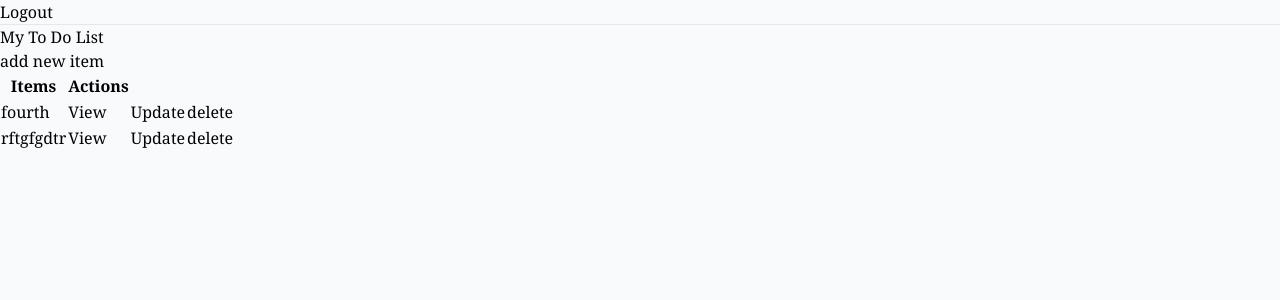
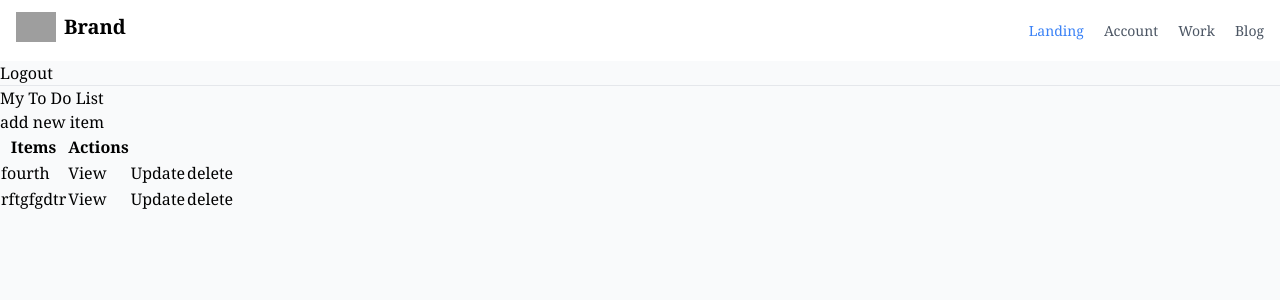
Before and after one commit to alamin72b/GuideMeThere, a Django app: page / in a window 1280 px wide. Shown: the top 300 px of the page. Run offline with Django 5.2, Linux system fonts and the light colour scheme; a user stored in the database is signed in; data comes from the database, SQL or seed files in the repository; both versions use the stored data as it was after the commit; some libraries are stand-ins or nearby versions; some web fonts are replaced; grey boxes are pictures that could not be loaded.

Commit message:
Add homepage view and template integration

```diff
--- a/GuideMeThere/settings.py
+++ b/GuideMeThere/settings.py
@@ -40,6 +40,7 @@ INSTALLED_APPS = [
     'tailwind',
     'theme',
     'login',
+
 
 
      'widget_tweaks',
--- /dev/null
+++ b/login/templates/login/home.html
@@ -0,0 +1,82 @@
+{% extends "login/base.html" %}
+{% block navbar %}
+<header class="relative flex flex-wrap sm:justify-start sm:flex-nowrap w-full bg-white text-sm py-3 dark:bg-neutral-800">
+    <nav class="max-w-[85rem] w-full mx-auto px-4 sm:flex sm:items-center sm:justify-between">
+  <div class="flex items-center justify-between">
+    <a class="flex-none text-xl font-semibold dark:text-white focus:outline-none focus:opacity-80" href="#" aria-label="Brand">
+      <span class="inline-flex items-center gap-x-2 text-xl font-semibold dark:text-white">
+        <img class="w-10 h-auto" src="../assets/img/logo/logo-short.png" alt="Logo">
+        Brand
+      </span>
+    </a>
+    <div class="sm:hidden">
+      <button type="button" class="hs-collapse-toggle relative size-7 flex justify-center items-center gap-x-2 rounded-lg border border-gray-200 bg-white text-gray-800 shadow-sm hover:bg-gray-50 focus:outline-none focus:bg-gray-50 disabled:opacity-50 disabled:pointer-events-none dark:bg-transparent dark:border-neutral-700 dark:text-white dark:hover:bg-white/10 dark:focus:bg-white/10" id="hs-navbar-example-collapse" aria-expanded="false" aria-controls="hs-navbar-example" aria-label="Toggle navigation" data-hs-collapse="#hs-navbar-example">
+        <svg class="hs-collapse-open:hidden shrink-0 size-4" xmlns="http://www.w3.org/2000/svg" width="24" height="24" viewBox="0 0 24 24" fill="none" stroke="currentColor" stroke-width="2" stroke-linecap="round" stroke-linejoin="round"><line x1="3" x2="21" y1="6" y2="6"/><line x1="3" x2="21" y1="12" y2="12"/><line x1="3" x2="21" y1="18" y2="18"/></svg>
+        <svg class="hs-collapse-open:block hidden shrink-0 size-4" xmlns="http://www.w3.org/2000/svg" width="24" height="24" viewBox="0 0 24 24" fill="none" stroke="currentColor" stroke-width="2" stroke-linecap="round" stroke-linejoin="round"><path d="M18 6 6 18"/><path d="m6 6 12 12"/></svg>
+        <span class="sr-only">Toggle navigation</span>
+      </button>
+    </div>
+  </div>
+  <div id="hs-navbar-example" class="hidden hs-collapse overflow-hidden transition-all duration-300 basis-full grow sm:block" aria-labelledby="hs-navbar-example-collapse">
+    <div class="flex flex-col gap-5 mt-5 sm:flex-row sm:items-center sm:justify-end sm:mt-0 sm:ps-5">
+      <a class="font-medium text-blue-500 focus:outline-none" href="#" aria-current="page">Landing</a>
+      <a class="font-medium text-gray-600 hover:text-gray-400 focus:outline-none focus:text-gray-400 dark:text-neutral-400 dark:hover:text-neutral-500 dark:focus:text-neutral-500" href="#">Account</a>
+      <a class="font-medium text-gray-600 hover:text-gray-400 focus:outline-none focus:text-gray-400 dark:text-neutral-400 dark:hover:text-neutral-500 dark:focus:text-neutral-500" href="#">Work</a>
+      <a class="font-medium text-gray-600 hover:text-gray-400 focus:outline-none focus:text-gray-400 dark:text-neutral-400 dark:hover:text-neutral-500 dark:focus:text-neutral-500" href="#">Blog</a>
+    </div>
+  </div>
+</nav>
+</header>
+{% endblock navbar %}
+
+{% block content %}
+
+{% if user.is_authenticated %}
+<form method="post" action="{% url 'logout' %}">
+    {% csrf_token %}
+    <button type="submit">Logout</button>
+</form>
+{% else %}
+    <a href="{% url 'login' %}">Login</a>
+{% endif %}
+
+
+<hr>
+    <!-- Page heading -->
+    <h1>My To Do List</h1>
+    <a href="{% url 'task-create' %}" > add new item</a>
+    <!-- Table to display the list of tasks -->
+    <table>
+        <tr>
+            <!-- Table headers for better readability -->
+            <th>Items</th>
+            <th>Actions</th>
+        </tr>
+
+        <!-- Loop through the tasks passed from the view -->
+        {% for task in tasks %}
+            <tr>
+                <!-- Display the task title -->
+                <td>{{ task.title }}</td>
+
+                <!-- Link to view the details of a specific task -->
+                <td>
+                    <a href="{% url 'task' task.id %}">View</a>
+                </td>
+                <td>
+                    <a href="{% url 'task-update' task.id %}">Update</a>
+                </td>
+                <td>
+                    <a href="{% url 'task-delete' task.id %}">delete</a>
+                </td>
+            </tr>
+        {% empty %}
+            <!-- Message displayed if no tasks are found -->
+            <tr>
+                <td colspan="2">
+                    <h3>No items</h3>
+                </td>
+            </tr>
+        {% endfor %}
+    </table>
+{% endblock content %}
--- a/login/templates/login/login.html
+++ b/login/templates/login/login.html
@@ -1,5 +1,6 @@
 {% extends "login/base.html" %}
 {% load widget_tweaks %}
+
 {% block content %}
   <div class=" bg-gray-100 flex items-center justify-center min-h-screen ">
     <!-- Background Grid -->
--- a/login/urls.py
+++ b/login/urls.py
@@ -1,5 +1,5 @@
 from django.urls import path
-from .views import TaskList, TaskDetail, TaskCreate, TaskUpdate, TaskDelete,CustomLoginView
+from .views import homePage, TaskDetail, TaskCreate, TaskUpdate, TaskDelete,CustomLoginView
 
 from .views import CustomLogoutView
 urlpatterns = [
@@ -11,7 +11,7 @@ urlpatterns = [
 
 
     # URL for the list of tasks
-    path('', TaskList.as_view(), name='tasks'),
+    path('', homePage.as_view(), name='tasks'),
 
     # URL for viewing the details of a specific task
     path('task/<int:pk>/', TaskDetail.as_view(), name='task'),
--- a/login/views.py
+++ b/login/views.py
@@ -1,52 +1,88 @@
+# Import necessary modules and classes
 from django.shortcuts import render
 from django.views.generic.list import ListView
 from django.views.generic.detail import DetailView
 from django.views.generic.edit import CreateView, UpdateView, DeleteView
 from django.urls import reverse_lazy
 from django.contrib.auth.mixins import LoginRequiredMixin
-from .models import Task
+from .models import Task  # Import the Task model
 from django.contrib.auth.views import LoginView, LogoutView
 
 # View to handle user logout with GET method override
 class CustomLogoutView(LogoutView):
+    """
+    Custom LogoutView class to handle user logout. Overrides the default GET method
+    to call the POST method, which is responsible for logging the user out.
+    This ensures that logging out is handled consistently with the expected behavior.
+    """
     def get(self, request, *args, **kwargs):
+        # Calls the POST method to log the user out
         return self.post(request, *args, **kwargs)
 
 # View to handle user login
 class CustomLoginView(LoginView):
-    template_name = 'login/login.html'  # Template for the login page
-    fields = '__all__'  # Use all fields of the default User model
-    redirect_authenticated_user = True  # Redirect already logged-in users
+    """
+    Custom LoginView class to handle user login.
+    - Uses a custom template for the login page.
+    - Redirects already authenticated users to the task list page.
+    """
+    template_name = 'login/login.html'  # Custom template for the login page
+    fields = '__all__'  # Use all fields from the default User model in the form
+    redirect_authenticated_user = True  # Automatically redirect authenticated users to the task list
 
-    # Redirects to the task list upon successful login
+    # Redirects to the task list page upon successful login
     def get_success_url(self):
-        return reverse_lazy('tasks')
+        return reverse_lazy('tasks')  # Redirect to the 'tasks' page after login
 
 # View to list all tasks (requires login)
-class TaskList(LoginRequiredMixin, ListView):
-    model = Task  # Specifies the model to fetch data from
-    context_object_name = 'tasks'  # Name of the context variable to access the tasks in the template
+class homePage(LoginRequiredMixin, ListView):
+    """
+    View to list all tasks. This is a class-based view that extends ListView.
+    It requires the user to be authenticated before displaying the task list.
+    """
+    model = Task  # Specifies the model from which to fetch data
+    context_object_name = 'tasks'  # The context variable name used to access tasks in the template
+    template_name = 'login/home.html'  # Updated to point to the correct template
 
 # View to display the details of a single task (requires login)
 class TaskDetail(LoginRequiredMixin, DetailView):
-    model = Task  # Specifies the model to fetch data from
-    context_object_name = 'task'  # Name of the context variable to access the task in the template
+    """
+    View to display the details of a single task. This is a class-based view that extends DetailView.
+    It requires the user to be authenticated before viewing the task details.
+    """
+    model = Task  # Specifies the model from which to fetch data
+    context_object_name = 'task'  # The context variable name used to access the task in the template
 
 # View to create a new task (requires login)
 class TaskCreate(LoginRequiredMixin, CreateView):
-    model = Task  # Specifies the model to create a new instance
-    fields = '__all__'  # Includes all fields of the model in the form
-    success_url = reverse_lazy('tasks')  # Redirects to the tasks list page upon successful creation
+    """
+    View to create a new task. This is a class-based view that extends CreateView.
+    It requires the user to be authenticated before creating a new task.
+    After successfully creating a task, the user is redirected to the task list.
+    """
+    model = Task  # Specifies the model to create a new instance of
+    fields = '__all__'  # Includes all fields from the model in the form
+    success_url = reverse_lazy('tasks')  # Redirects to the tasks list page after successful creation
 
 # View to update an existing task (requires login)
 class TaskUpdate(LoginRequiredMixin, UpdateView):
-    model = Task  # Specifies the model to update an existing instance
-    fields = '__all__'  # Includes all fields of the model in the form
-    context_object_name = 'task'  # Name of the context variable to access the task in the template
-    success_url = reverse_lazy('tasks')  # Redirects to the tasks list page upon successful update
+    """
+    View to update an existing task. This is a class-based view that extends UpdateView.
+    It requires the user to be authenticated before updating a task.
+    After a successful update, the user is redirected to the task list.
+    """
+    model = Task  # Specifies the model to update an existing task
+    fields = '__all__'  # Includes all fields from the model in the form
+    context_object_name = 'task'  # The context variable name used to access the task in the template
+    success_url = reverse_lazy('tasks')  # Redirects to the tasks list page after successful update
 
 # View to delete an existing task (requires login)
 class TaskDelete(LoginRequiredMixin, DeleteView):
-    model = Task  # Specifies the model to delete an instance
-    context_object_name = 'task'  # Name of the context variable to access the task in the template
-    success_url = reverse_lazy('tasks')  # Redirects to the task list page after successful deletion
+    """
+    View to delete an existing task. This is a class-based view that extends DeleteView.
+    It requires the user to be authenticated before deleting a task.
+    After successfully deleting a task, the user is redirected to the task list.
+    """
+    model = Task  # Specifies the model from which to delete a task
+    context_object_name = 'task'  # The context variable name used to access the task in the template
+    success_url = reverse_lazy('tasks')  # Redirects to the tasks list page after successful deletion
--- a/theme/static/css/dist/styles.css
+++ b/theme/static/css/dist/styles.css
@@ -820,6 +832,10 @@ select {
   margin-left: 0.5rem;
 }
 
+.mt-5 {
+  margin-top: 1.25rem;
+}
+
 .block {
   display: block;
 }
@@ -828,8 +844,26 @@ select {
   display: flex;
 }
 
+.inline-flex {
+  display: inline-flex;
+}
+
 .table {
   display: table;
+}
+
+.hidden {
+  display: none;
+}
+
+.size-4 {
+  width: 1rem;
+  height: 1rem;
+}
+
+.size-7 {
+  width: 1.75rem;
+  height: 1.75rem;
 }
 
 .h-4 {
@@ -838,6 +872,10 @@ select {
 
 .h-screen {
   height: 100vh;
+}
+
+.h-auto {
+  height: auto;
 }
 
 .min-h-screen {
@@ -856,6 +894,30 @@ select {
   width: 100%;
 }
 
+.w-10 {
+  width: 2.5rem;
+}
+
+.max-w-\[85rem\] {
+  max-width: 85rem;
+}
+
+.flex-none {
+  flex: none;
+}
+
+.shrink-0 {
+  flex-shrink: 0;
+}
+
+.grow {
+  flex-grow: 1;
+}
+
+.basis-full {
+  flex-basis: 100%;
+}
+
 .translate-x-2 {
   --tw-translate-x: 0.5rem;
   transform: translate(var(--tw-translate-x), var(--tw-translate-y)) rotate(var(--tw-rotate)) skewX(var(--tw-skew-x)) skewY(var(--tw-skew-y)) scaleX(var(--tw-scale-x)) scaleY(var(--tw-scale-y));
@@ -864,6 +926,14 @@ select {
 .translate-y-2 {
   --tw-translate-y: 0.5rem;
   transform: translate(var(--tw-translate-x), var(--tw-translate-y)) rotate(var(--tw-rotate)) skewX(var(--tw-skew-x)) skewY(var(--tw-skew-y)) scaleX(var(--tw-scale-x)) scaleY(var(--tw-scale-y));
+}
+
+.flex-col {
+  flex-direction: column;
+}
+
+.flex-wrap {
+  flex-wrap: wrap;
 }
 
 .items-center {
@@ -876,6 +946,19 @@ select {
 
 .justify-between {
   justify-content: space-between;
+}
+
+.gap-5 {
+  gap: 1.25rem;
+}
+
+.gap-x-2 {
+  -moz-column-gap: 0.5rem;
+       column-gap: 0.5rem;
+}
+
+.overflow-hidden {
+  overflow: hidden;
 }
 
 .rounded {
@@ -964,6 +1052,11 @@ select {
   padding-bottom: 0.5rem;
 }
 
+.py-3 {
+  padding-top: 0.75rem;
+  padding-bottom: 0.75rem;
+}
+
 .text-center {
   text-align: center;
 }
@@ -1004,6 +1097,10 @@ select {
   font-weight: 500;
 }
 
+.font-semibold {
+  font-weight: 600;
+}
+
 .leading-normal {
   line-height: 1.5;
 }
@@ -1042,6 +1139,16 @@ select {
   color: rgb(250 204 21 / var(--tw-text-opacity, 1));
 }
 
+.text-blue-500 {
+  --tw-text-opacity: 1;
+  color: rgb(59 130 246 / var(--tw-text-opacity, 1));
+}
+
+.text-gray-800 {
+  --tw-text-opacity: 1;
+  color: rgb(31 41 55 / var(--tw-text-opacity, 1));
+}
+
 .shadow-md {
   --tw-shadow: 0 4px 6px -1px rgb(0 0 0 / 0.1), 0 2px 4px -2px rgb(0 0 0 / 0.1);
   --tw-shadow-colored: 0 4px 6px -1px var(--tw-shadow-color), 0 2px 4px -2px var(--tw-shadow-color);
@@ -1054,6 +1161,16 @@ select {
   box-shadow: var(--tw-ring-offset-shadow, 0 0 #0000), var(--tw-ring-shadow, 0 0 #0000), var(--tw-shadow);
 }
 
+.transition-all {
+  transition-property: all;
+  transition-timing-function: cubic-bezier(0.4, 0, 0.2, 1);
+  transition-duration: 150ms;
+}
+
+.duration-300 {
+  transition-duration: 300ms;
+}
+
 .hover\:border-yellow-400:hover {
   --tw-border-opacity: 1;
   border-color: rgb(250 204 21 / var(--tw-border-opacity, 1));
@@ -1097,3 +1238,101 @@ select {
 .focus\:ring-offset-2:focus {
   --tw-ring-offset-width: 2px;
 }
+
+.disabled\:pointer-events-none:disabled {
+  pointer-events: none;
+}
+
+.disabled\:opacity-50:disabled {
+  opacity: 0.5;
+}
+
+@media (min-width: 640px) {
+  .sm\:mt-0 {
+    margin-top: 0px;
+  }
+
+  .sm\:block {
+    display: block;
+  }
+
+  .sm\:flex {
+    display: flex;
+  }
+
+  .sm\:hidden {
+    display: none;
+  }
+
+  .sm\:flex-row {
+    flex-direction: row;
+  }
+
+  .sm\:flex-nowrap {
+    flex-wrap: nowrap;
+  }
+
+  .sm\:items-center {
+    align-items: center;
+  }
+
+  .sm\:justify-start {
+    justify-content: flex-start;
+  }
+
+  .sm\:justify-end {
+    justify-content: flex-end;
+  }
+
+  .sm\:justify-between {
+    justify-content: space-between;
+  }
+
+  .sm\:ps-5 {
+    padding-inline-start: 1.25rem;
+  }
+}
+
+@media (prefers-color-scheme: dark) {
+  .dark\:border-neutral-700 {
+    --tw-border-opacity: 1;
+    border-color: rgb(64 64 64 / var(--tw-border-opacity, 1));
+  }
+
+  .dark\:bg-neutral-800 {
+    --tw-bg-opacity: 1;
+    background-color: rgb(38 38 38 / var(--tw-bg-opacity, 1));
+  }
+
+  .dark\:bg-transparent {
+    background-color: transparent;
+  }
+
+  .dark\:text-neutral-400 {
+    --tw-text-opacity: 1;
+    color: rgb(163 163 163 / var(--tw-text-opacity, 1));
+  }
+
+  .dark\:text-white {
+    --tw-text-opacity: 1;
+    color: rgb(255 255 255 / var(--tw-text-opacity, 1));
+  }
+
+  .dark\:hover\:bg-white\/10:hover {
+    background-color: rgb(255 255 255 / 0.1);
+  }
+
+  .dark\:hover\:text-neutral-500:hover {
+    --tw-text-opacity: 1;
+    color: rgb(115 115 115 / var(--tw-text-opacity, 1));
+  }
+
+  .dark\:focus\:bg-white\/10:focus {
+    background-color: rgb(255 255 255 / 0.1);
+  }
+
+  .dark\:focus\:text-neutral-500:focus {
+    --tw-text-opacity: 1;
+    color: rgb(115 115 115 / var(--tw-text-opacity, 1));
+  }
+}
```
Also changed, not shown: other parts of theme/static/css/dist/styles.css (+41 -0 lines), login/templates/login/task_list.html (deleted, +0 -52 lines), db.sqlite3.
